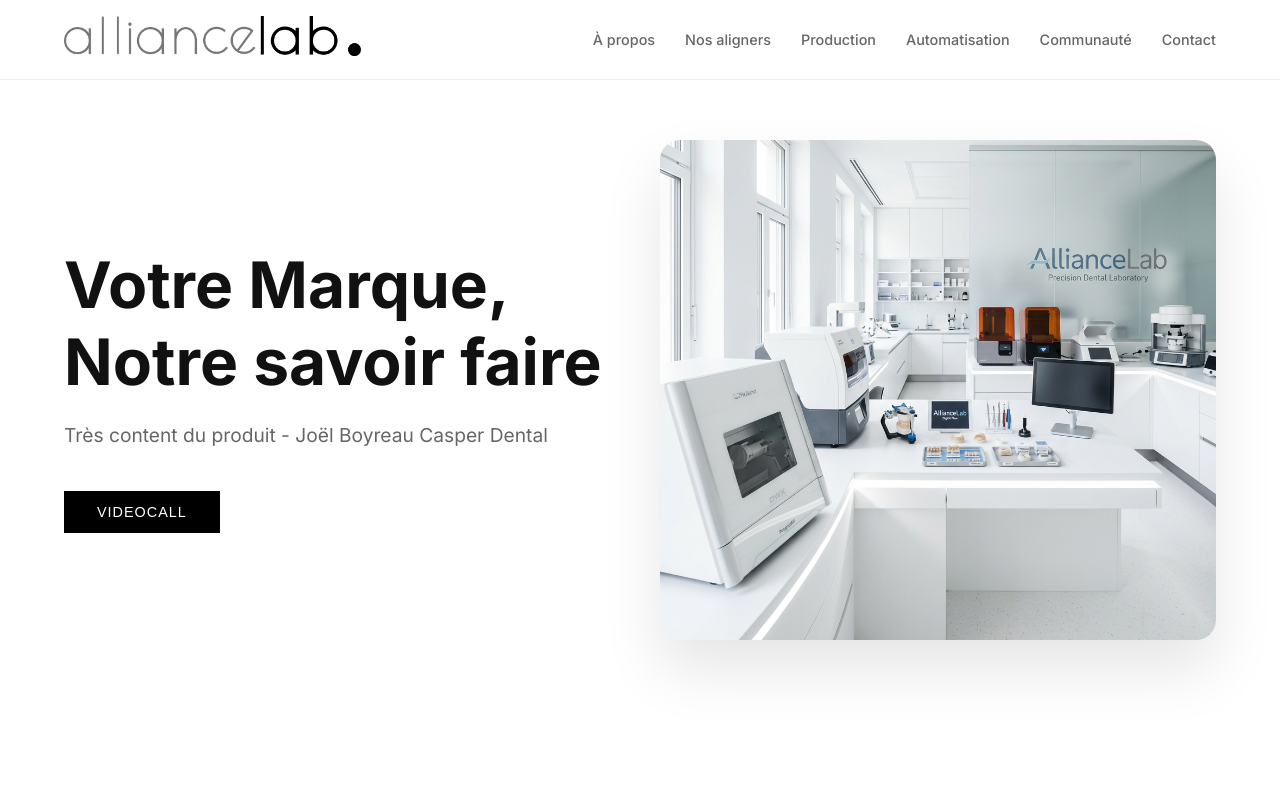
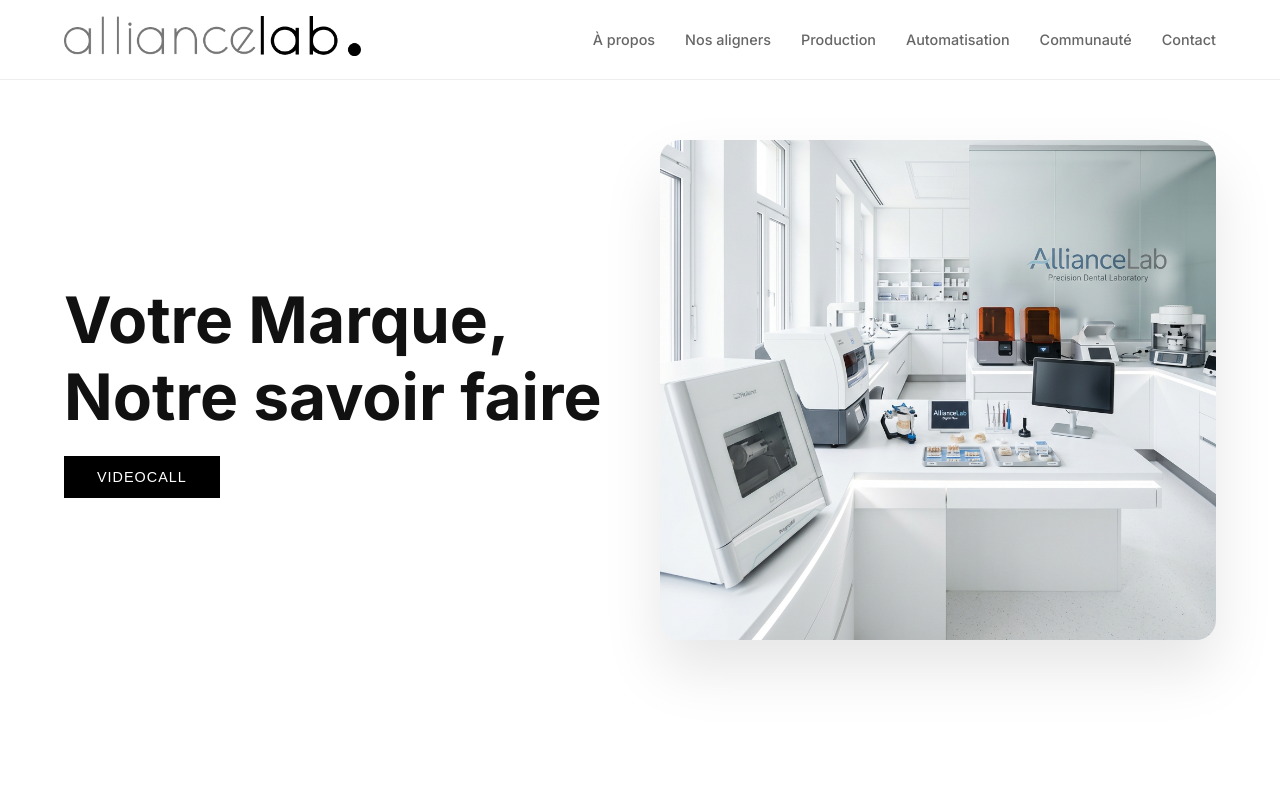
Before and after one commit to robinmasini/AllianceLab, a React (Vite) app: page / in a window 1280 px wide. Shown: the top 800 px of the page. Built offline with nearby package versions, Linux system fonts and the light colour scheme.

Commit message:
feat: remove testimonial from hero section

```diff
--- a/src/App.jsx
+++ b/src/App.jsx
@@ -61,7 +61,6 @@
       <section className="hero flex align-center">
         <div className="hero-content">
           <h1 className="hero-title">Votre Marque,<br />Notre savoir faire</h1>
-          <p className="hero-subtitle">Très content du produit - Joël Boyreau Casper Dental</p>
           <div className="hero-cta">
             <button className="btn">Videocall</button>
           </div>
```
